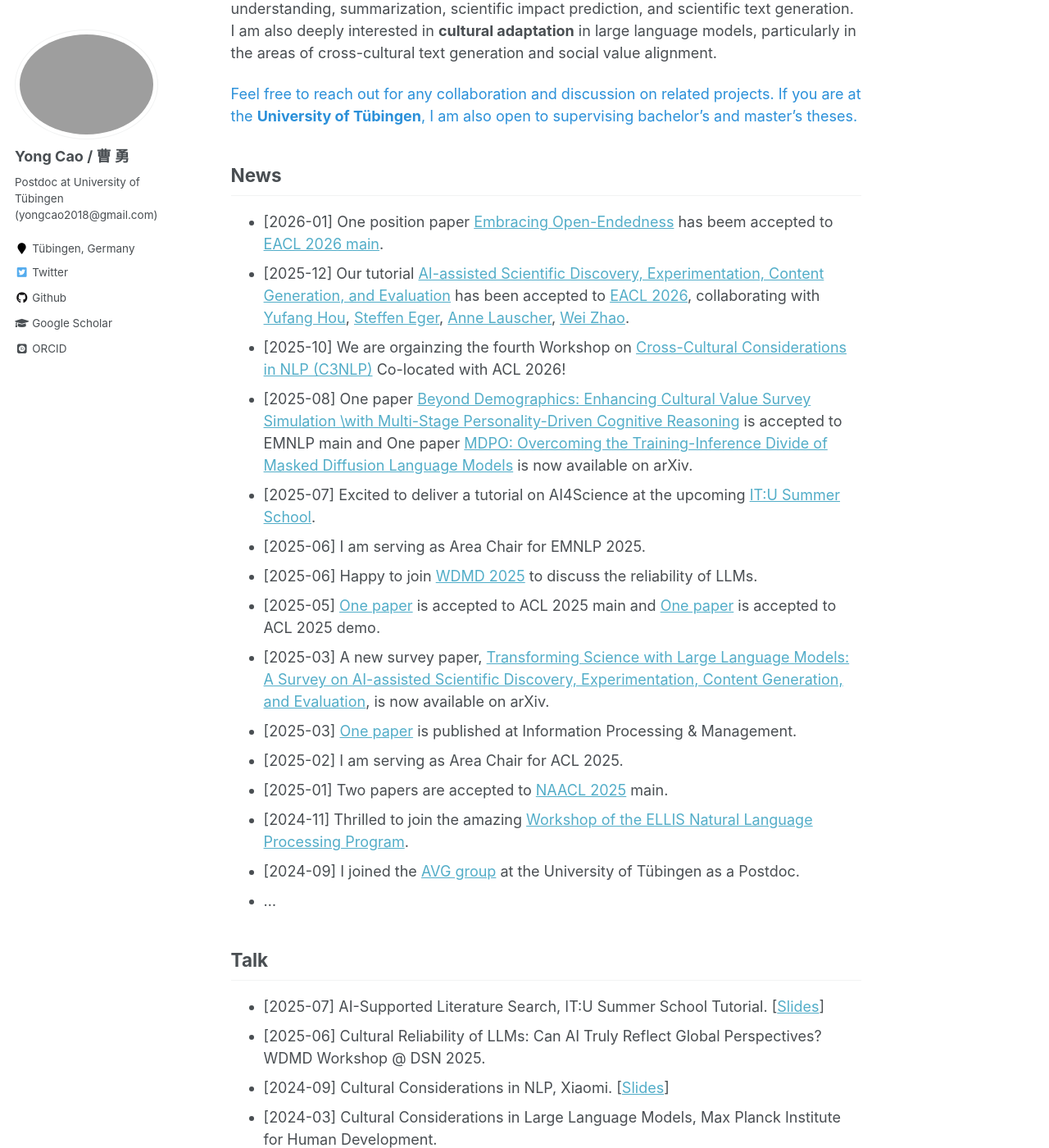
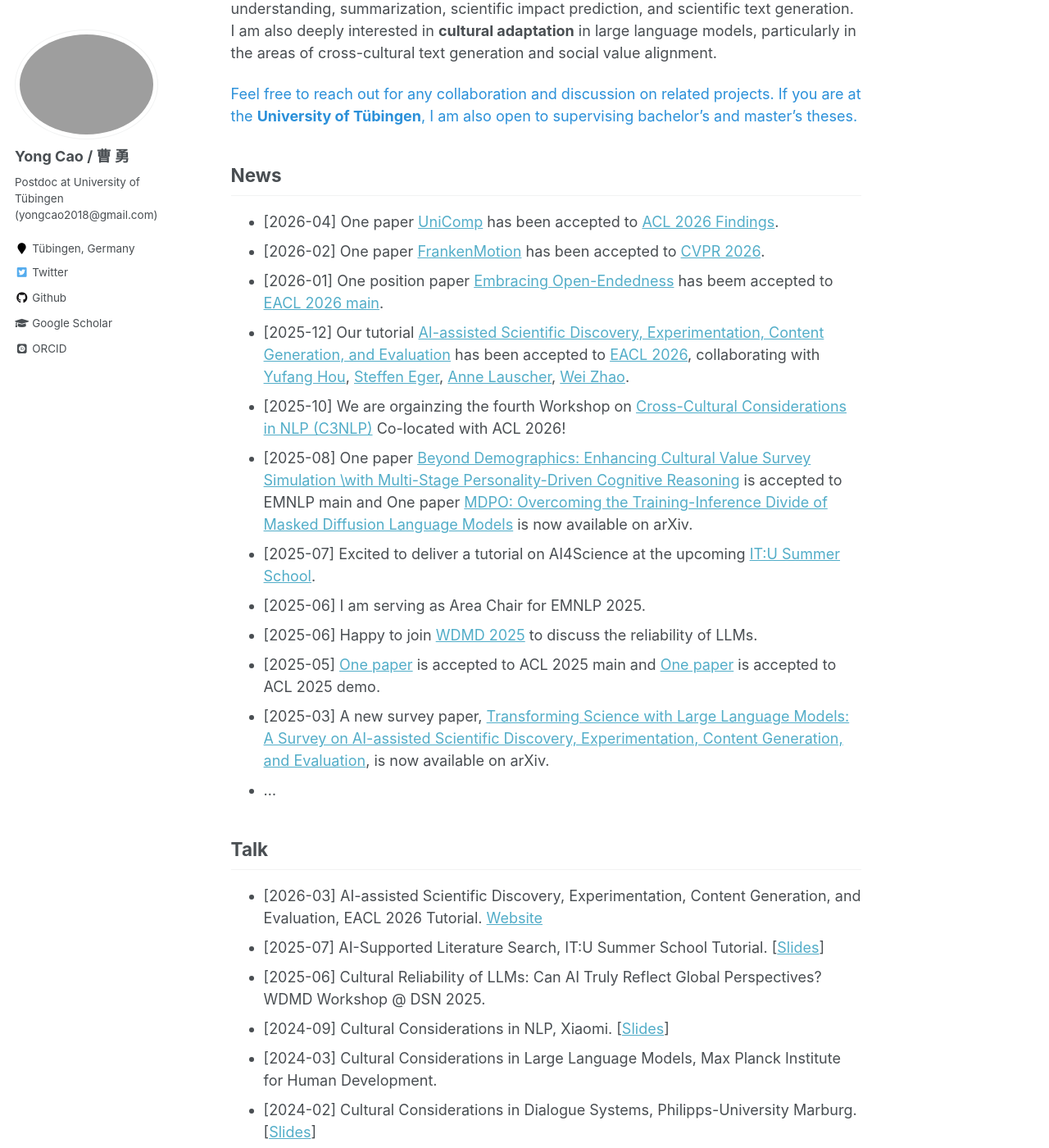
Before and after one commit to yongcaoplus/yongcaoplus.github.io, a Jekyll site: the page built from _pages/about.md, in a window 1280 px wide and 1400 px high, scrolled down 376 px. Shown: the whole window at 82% size. Built offline with Jekyll 4.4.1, drawn with Linux system fonts in a browser that asks for light colours; some web fonts are replaced.

Commit message:
update ACL 2026

```diff
--- a/_pages/about.md
+++ b/_pages/about.md
@@ -18,6 +18,8 @@ Feel free to reach out for any collaboration and discussion on related projects.
 
 News
 ------
+* [2026-04] One paper [UniComp](https://arxiv.org/abs/2602.09130) has been accepted to [ACL 2026 Findings](https://2026.aclweb.org/).
+* [2026-02] One paper [FrankenMotion](https://arxiv.org/abs/2601.10909) has been accepted to [CVPR 2026](https://cvpr.thecvf.com/).
 * [2026-01] One position paper [Embracing Open-Endedness](https://arxiv.org/abs/2510.13884) has beem accepted to [EACL 2026 main](https://2026.eacl.org/).
 * [2025-12] Our tutorial [AI-assisted Scientific Discovery, Experimentation, Content Generation, and Evaluation](https://ai4science-tutorial.github.io/) has been accepted to [EACL 2026](https://2026.eacl.org/), collaborating with [Yufang Hou](https://yufanghou.github.io/), [Steffen Eger](https://www.utn.de/person/prof-dr-steffen-eger/), [Anne Lauscher](https://anne-lauscher.de/), [Wei Zhao](https://andyweizhao.github.io/).
 * [2025-10] We are orgainzing the fourth Workshop on [Cross-Cultural Considerations in NLP (C3NLP)](https://c3nlp.github.io/) Co-located with ACL 2026!
@@ -27,11 +29,11 @@ News
 * [2025-06] Happy to join [WDMD 2025](https://wdmd-main.github.io/#/program) to discuss the reliability of LLMs.
 * [2025-05] [One paper](https://arxiv.org/pdf/2407.03884) is accepted to ACL 2025 main and [One paper](https://arxiv.org/pdf/2504.08385) is accepted to ACL 2025 demo.
 * [2025-03] A new survey paper, [Transforming Science with Large Language Models: A Survey on AI-assisted Scientific Discovery, Experimentation, Content Generation, and Evaluation](https://arxiv.org/abs/2502.05151), is now available on arXiv.
-* [2025-03] [One paper](https://www.sciencedirect.com/science/article/pii/S030645732500041X) is published at Information Processing & Management.
-* [2025-02] I am serving as Area Chair for ACL 2025.
-* [2025-01] Two papers are accepted to [NAACL 2025](https://2025.naacl.org/) main.
-* [2024-11] Thrilled to join the amazing [Workshop of the ELLIS Natural Language Processing Program](https://www.dagstuhl.de/seminars/seminar-calendar/seminar-details/24485).
-* [2024-09] I joined the [AVG group](https://uni-tuebingen.de/fakultaeten/mathematisch-naturwissenschaftliche-fakultaet/fachbereiche/informatik/lehrstuehle/autonomous-vision/team/) at the University of Tübingen as a Postdoc.
+<!-- * [2025-03] [One paper](https://www.sciencedirect.com/science/article/pii/S030645732500041X) is published at Information Processing & Management. -->
+<!-- * [2025-02] I am serving as Area Chair for ACL 2025. -->
+<!-- * [2025-01] Two papers are accepted to [NAACL 2025](https://2025.naacl.org/) main. -->
+<!-- * [2024-11] Thrilled to join the amazing [Workshop of the ELLIS Natural Language Processing Program](https://www.dagstuhl.de/seminars/seminar-calendar/seminar-details/24485). -->
+<!-- * [2024-09] I joined the [AVG group](https://uni-tuebingen.de/fakultaeten/mathematisch-naturwissenschaftliche-fakultaet/fachbereiche/informatik/lehrstuehle/autonomous-vision/team/) at the University of Tübingen as a Postdoc. -->
 <!-- * [2024-06] I finished my Ph.D. defense at Huazhong University of Science and Technology. Thanks my Supervisor Prof. [Min Chen](https://people.ece.ubc.ca/~minchen/). -->
 <!-- * [2024-04] [One paper](https://arxiv.org/abs/2407.04999) was accepted by IJCAI 2024. -->
 <!-- * [2024-03] Give a talk at [Max Planck Institute for Human Development](https://www.mpib-berlin.mpg.de/research/research-centers/adaptive-rationality). -->
@@ -50,6 +52,7 @@ News
 
 Talk
 ------
+* [2026-03] AI-assisted Scientific Discovery, Experimentation, Content Generation, and Evaluation, EACL 2026 Tutorial. [Website](https://ai4science-tutorial.github.io/)
 * [2025-07] AI-Supported Literature Search, IT:U Summer School Tutorial. [[Slides](/files/[2025.7.25]ITU_Summer_School_Yong.pdf)]
 * [2025-06] Cultural Reliability of LLMs: Can AI Truly Reflect Global Perspectives? WDMD Workshop @ DSN 2025.
 * [2024-09] Cultural Considerations in NLP, Xiaomi. [[Slides](/files/2024-09-27-Xiaomi-Meeting.pdf)]
```
